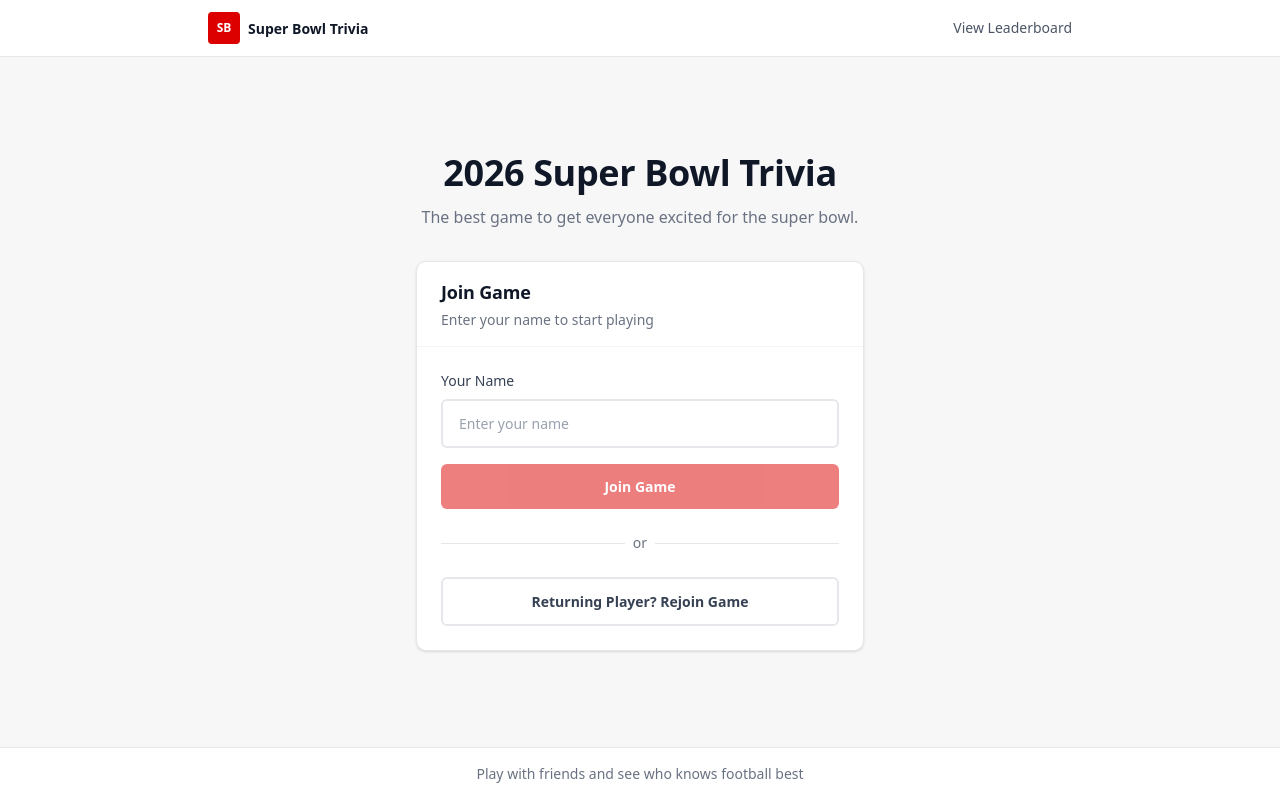
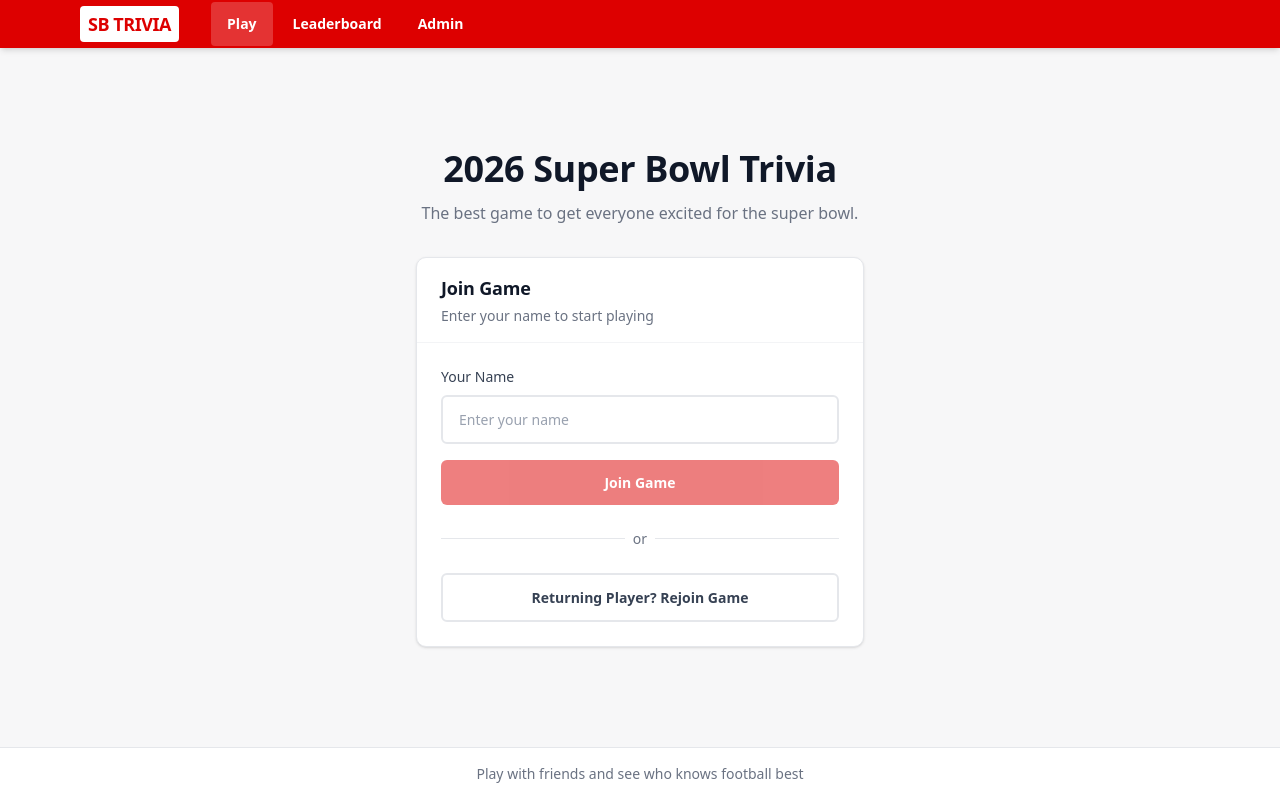
Before and after one commit to jeffmli/super_bowl_trivia_game, a Next.js app: page /play in a window 1280 px wide. Built offline with nearby package versions, Linux system fonts and the light colour scheme.

Commit message:
Refactor header in PlayJoin component and update AdminLogin button styles
- Replaced the custom header implementation in PlayJoin with a reusable Header component for better code organization.
- Updated button styles in AdminLogin for improved accessibility and visual consistency.

```diff
--- a/app/admin/page.tsx
+++ b/app/admin/page.tsx
@@ -76,7 +76,7 @@ export default function AdminLogin() {
               </div>
               <button
                 type="submit"
-                className="espn-button w-full"
+                className="w-full py-3 px-4 bg-[#d00] text-white font-semibold rounded-lg hover:bg-[#b00] disabled:opacity-50 disabled:cursor-not-allowed transition-colors focus:outline-none focus:ring-2 focus:ring-offset-2 focus:ring-[#d00]"
                 disabled={!password.trim() || isLoading}
               >
                 {isLoading ? "Verifying..." : "Login"}
--- a/app/play/page.tsx
+++ b/app/play/page.tsx
@@ -2,7 +2,7 @@
 
 import { useState, useEffect } from "react";
 import { useRouter } from "next/navigation";
-import Link from "next/link";
+import { Header } from "@/components/Header";
 import { createClient } from "@/lib/supabase/client";
 import { toast } from "sonner";
 
@@ -101,23 +101,7 @@ export default function PlayJoin() {
 
   return (
     <div className="min-h-screen flex flex-col bg-[#f7f7f8]">
-      {/* Header */}
-      <header className="sticky top-0 z-50 bg-white border-b border-gray-200">
-        <div className="max-w-4xl mx-auto px-4 h-14 flex items-center justify-between">
-          <Link href="/" className="flex items-center gap-2">
-            <div className="w-8 h-8 bg-[#d00] rounded flex items-center justify-center">
-              <span className="text-white font-black text-xs">SB</span>
-            </div>
-            <span className="font-bold text-gray-900 hidden sm:block">Super Bowl Trivia</span>
-          </Link>
-          <Link
-            href="/leaderboard"
-            className="text-sm font-medium text-gray-600 hover:text-[#d00] transition-colors"
-          >
-            View Leaderboard
-          </Link>
-        </div>
-      </header>
+      <Header />
 
       {/* Main Content */}
       <main className="flex-1 flex items-center justify-center p-4 sm:p-6">
```
